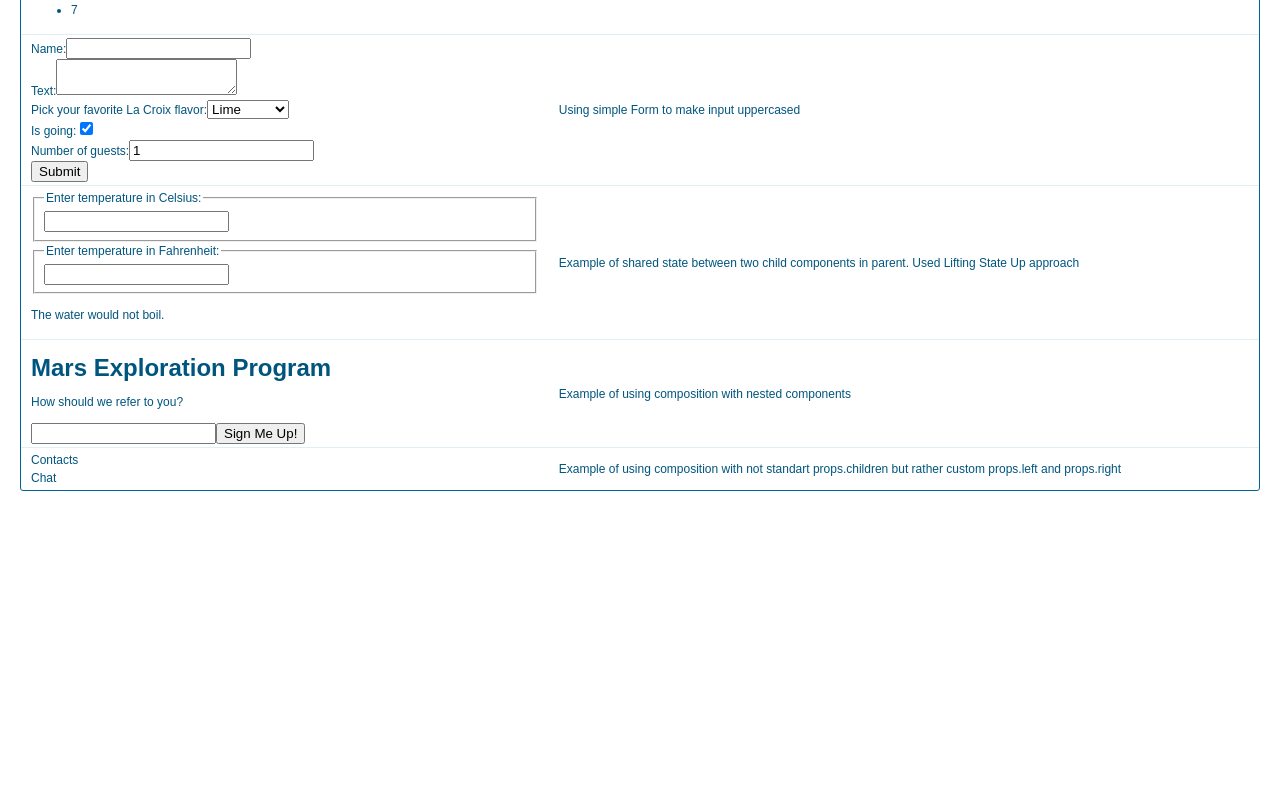
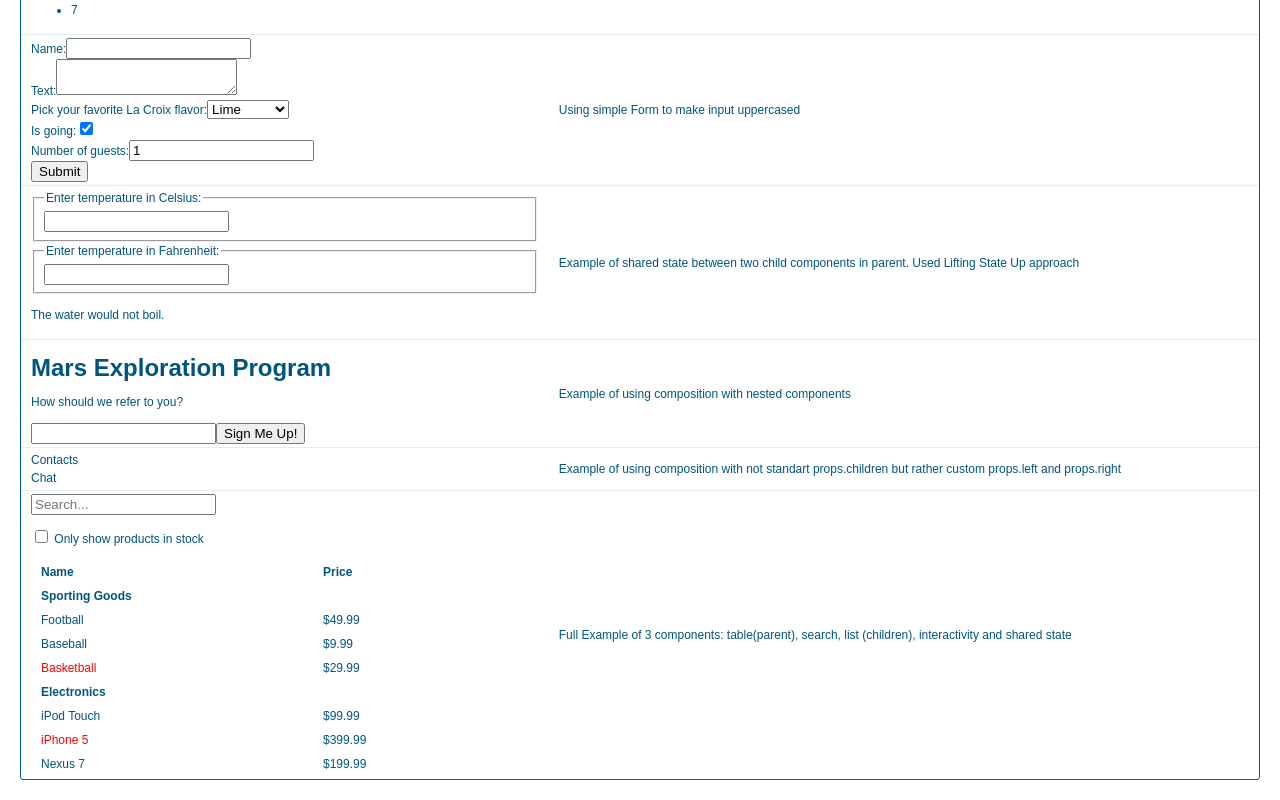
Before and after one commit to nagor/react-sandbox, a React (Create React App) app: page / in a window 1280 px wide. Shown: the part 1136-1936 px from the top of the page. Before the commit the page ends 1647 px from the top, so only its background shows below. Built offline with nearby package versions, Linux system fonts and the light colour scheme.

Commit message:
Added products table as example of complex component with shared state

```diff
--- a/src/App.js
+++ b/src/App.js
@@ -14,6 +14,7 @@
 import Calculator from './components/temperature-calculator';
 import SignUpDialog from './components/composition-dialog';
 import { PaneLeftRight } from './components/composition-custom';
+import { FilterableProductTableWrapper } from './components/products-table';
 import './App.css';
 
 class App extends Component {
@@ -120,6 +121,12 @@
                   </td>
                   <td>Example of using composition with not standart props.children but rather custom props.left and props.right</td>
                 </tr>
+                <tr>
+                  <td>
+                    <FilterableProductTableWrapper />
+                  </td>
+                  <td>Full Example of 3 components: table(parent), search, list (children), interactivity and shared state</td>
+                </tr>
               </tbody>
             </table>
           </div>
--- /dev/null
+++ b/src/components/products-table.js
@@ -0,0 +1,148 @@
+import React from 'react';
+
+class ProductCategoryRow extends React.Component {
+    render() {
+        return (<tr><th colSpan="2">{this.props.category}</th></tr>);
+    }
+}
+
+class ProductRow extends React.Component {
+    render() {
+        var name = this.props.product.stocked ?
+            this.props.product.name :
+            <span style={{ color: 'red' }}>
+                {this.props.product.name}
+            </span>;
+        return (
+            <tr>
+                <td>{name}</td>
+                <td>{this.props.product.price}</td>
+            </tr>
+        );
+    }
+}
+
+class ProductTable extends React.Component {
+    render() {
+        var rows = [];
+        var lastCategory = null;
+        console.log(this.props.inStockOnly)
+        this.props.products.forEach((product) => {
+            if (product.name.indexOf(this.props.filterText) === -1 || (!product.stocked && this.props.inStockOnly)) {
+                return;
+            }
+            if (product.category !== lastCategory) {
+                rows.push(<ProductCategoryRow category={product.category} key={product.category} />);
+            }
+            rows.push(<ProductRow product={product} key={product.name} />);
+            lastCategory = product.category;
+        });
+        return (
+            <table>
+                <thead>
+                    <tr>
+                        <th>Name</th>
+                        <th>Price</th>
+                    </tr>
+                </thead>
+                <tbody>{rows}</tbody>
+            </table>
+        );
+    }
+}
+
+class SearchBar extends React.Component {
+    constructor(props) {
+        super(props);
+        this.handleFilterTextInputChange = this.handleFilterTextInputChange.bind(this);
+        this.handleInStockInputChange = this.handleInStockInputChange.bind(this);
+    }
+
+    handleFilterTextInputChange(e) {
+        this.props.onFilterTextInput(e.target.value);
+    }
+
+    handleInStockInputChange(e) {
+        this.props.onInStockInput(e.target.checked);
+    }
+
+    render() {
+        return (
+            <form>
+                <input
+                    type="text"
+                    placeholder="Search..."
+                    value={this.props.filterText}
+                    onChange={this.handleFilterTextInputChange}
+                />
+                <p>
+                    <input
+                        type="checkbox"
+                        checked={this.props.inStockOnly}
+                        onChange={this.handleInStockInputChange}
+                    />
+                    {' '}
+                    Only show products in stock
+        </p>
+            </form>
+        );
+    }
+}
+
+class FilterableProductTable extends React.Component {
+    constructor(props) {
+        super(props);
+        this.state = {
+            filterText: '',
+            inStockOnly: false
+        };
+
+        this.handleFilterTextInput = this.handleFilterTextInput.bind(this);
+        this.handleInStockInput = this.handleInStockInput.bind(this);
+    }
+
+    handleFilterTextInput(filterText) {
+        this.setState({
+            filterText: filterText
+        });
+    }
+
+    handleInStockInput(inStockOnly) {
+        this.setState({
+            inStockOnly: inStockOnly
+        })
+    }
+
+    render() {
+        return (
+            <div>
+                <SearchBar
+                    filterText={this.state.filterText}
+                    inStockOnly={this.state.inStockOnly}
+                    onFilterTextInput={this.handleFilterTextInput}
+                    onInStockInput={this.handleInStockInput}
+                />
+                <ProductTable
+                    products={this.props.products}
+                    filterText={this.state.filterText}
+                    inStockOnly={this.state.inStockOnly}
+                />
+            </div>
+        );
+    }
+}
+
+export function FilterableProductTableWrapper() {
+    var PRODUCTS = [
+        { category: 'Sporting Goods', price: '$49.99', stocked: true, name: 'Football' },
+        { category: 'Sporting Goods', price: '$9.99', stocked: true, name: 'Baseball' },
+        { category: 'Sporting Goods', price: '$29.99', stocked: false, name: 'Basketball' },
+        { category: 'Electronics', price: '$99.99', stocked: true, name: 'iPod Touch' },
+        { category: 'Electronics', price: '$399.99', stocked: false, name: 'iPhone 5' },
+        { category: 'Electronics', price: '$199.99', stocked: true, name: 'Nexus 7' }
+    ];
+
+    return (
+        <FilterableProductTable products={PRODUCTS}/>
+    );
+}
```
